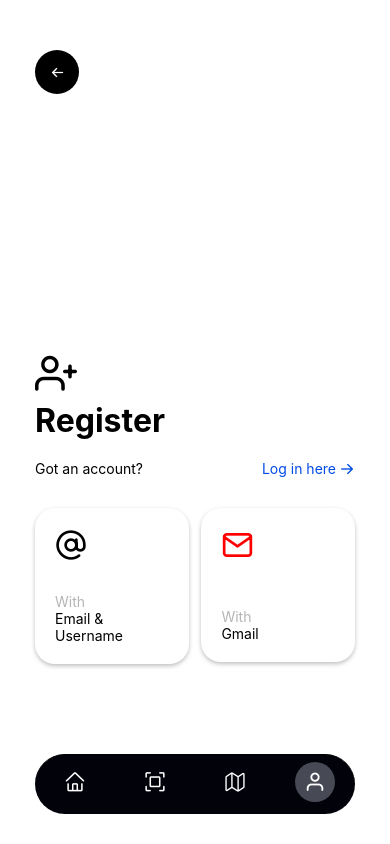
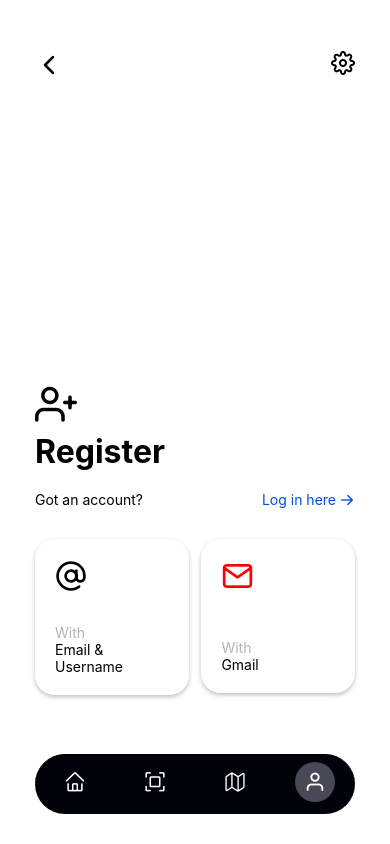
Before and after one commit to HaugaardThomas/Messe-App-Working, a React Native app in the folder client/: screen /LoginRegisterScreen in a window 390 px wide. Built offline with nearby package versions, Linux system fonts and the light colour scheme; no server answers.

Commit message:
SettingsNotloggedin er lavet og sat op. (arrow tilbage i modal er aligned med den på login siden)

```diff
--- a/client/App.js
+++ b/client/App.js
@@ -9,11 +9,11 @@ import { ThemeProvider, ThemeContext } from './context/ThemeContext';
 
 export default function App() {
   return (
+    <ThemeProvider>
     <LoginProvider>
-      <ThemeProvider>
       <AppContent />
-      </ThemeProvider>
     </LoginProvider>
+    </ThemeProvider>
   );
 }
 
--- a/client/components/loginModal.js
+++ b/client/components/loginModal.js
@@ -60,8 +60,9 @@ const LoginModal = ({ modalLoginVisible, setModalLoginVisible }) => {
       await AsyncStorage.setItem("userID", response.data.userID);
       await AsyncStorage.setItem("username", response.data.username);
 
+      await AsyncStorage.getItem('theme');
+      login();
 
-      login();
 
       setModalLoginVisible(false);
       navigation.navigate("ProfileScreen");
--- /dev/null
+++ b/client/components/settingNotLoggedInModal.js
@@ -0,0 +1,106 @@
+import {
+    View,
+    Text,
+    StyleSheet,
+    Image,
+    SafeAreaView,
+    TextInput,
+    FlatList,
+    ScrollView,
+    TouchableOpacity,
+    ActivityIndicator,
+
+    Dimensions,
+  } from "react-native";
+  import React, { useState, useEffect, useContext } from "react";
+  import { useNavigation } from '@react-navigation/native';
+  import Modal from 'react-native-modal';
+
+  // Image
+  import img1 from "../assets/images/Shop_transparent.png";
+  import arrowCloseButton from "../assets/images/Arrow_close_button.png";
+
+    // CONTEXT
+ import { ThemeContext } from "../context/ThemeContext";
+
+ // ICONS
+ import { Ionicons } from '@expo/vector-icons';
+
+
+
+const SettingNotLoggedInModal = ({settingNoModal, setSettingNoModal}) => {
+    const navigation = useNavigation();
+
+       // DARKMODE
+       const { theme, toggleTheme } = useContext(ThemeContext);
+
+
+    return (
+        <>
+        <Modal
+     animationIn="slideInRight"
+     animationInTiming={800}
+     animationOut="slideOutRight"
+     animationOutTiming={800}
+     backdropTransitionInTiming={800}
+     backdropTransitionOutTiming={800}
+     swipeDirection="right"
+     onSwipeComplete={() => setSettingNoModal(false)}
+        isVisible={settingNoModal}
+        onRequestClose={() => {
+            setSettingNoModal(!settingNoModal);
+        }}
+        style={styles.cardModal}
+      >
+         <View style={[styles.centeredView, {backgroundColor: theme.backgroundColor}]}>
+         <View style={[styles.modalView, {backgroundColor: theme.backgroundColor}]}>
+
+
+          <View style={styles.goBackContainer}>
+            <TouchableOpacity onPress={() => setSettingNoModal(!settingNoModal)}>
+            <Ionicons  name="chevron-back" size={28} color={theme.textColor} />
+            </TouchableOpacity>
+          </View>
+
+
+          </View>
+        </View>
+      </Modal>
+      </>
+    )
+
+}
+
+export default SettingNotLoggedInModal;
+
+const windowWidth = Dimensions.get("window").width;
+const windowHeight = Dimensions.get("window").height;
+
+
+const styles = StyleSheet.create({
+ // Modal
+ cardModal: {
+    margin: 0,
+ },
+ centeredView: {
+    flex: 1,
+    justifyContent: "center",
+    alignItems: "center",
+  },
+  modalView: {
+    width: '100%',
+    height: '100%',
+    padding: 35,
+    paddingTop: 100,
+    shadowColor: "#000",
+    shadowOffset: {
+      width: 0,
+      height: 2,
+    },
+    shadowOpacity: 0.25,
+    shadowRadius: 4,
+    elevation: 5,
+  },
+
+
+})
--- a/client/components/standeModal.js
+++ b/client/components/standeModal.js
@@ -82,11 +82,21 @@ const StandeModal = ({modalVisible, setModalVisible, selectedItem, setSelectedIt
           <View style={[styles.modalView, {backgroundColor: theme.backgroundColor}]}>
 
         <ImageBackground source={img2} style={styles.modalImageBackground} >
+          <View style={styles.headerContainer}>
+
             <View style={styles.goBackContainer}>
             <TouchableOpacity onPress={() => setModalVisible(!modalVisible)}>
             {/* <Ionicons  name="chevron-back" size={24} color={theme.textColor} /> */}
             <Entypo style={styles.goBackIcon} name="chevron-with-circle-left" size={38} color={theme.backgroundColor} />
             </TouchableOpacity>
+          </View>
+
+          <View>
+            <TouchableOpacity>
+            <Ionicons name="heart-circle-outline" size={38} color="black" />
+            </TouchableOpacity>
+          </View>
+
           </View>
         </ImageBackground>
 
@@ -192,6 +202,10 @@ const styles = StyleSheet.create({
     // width: "100%",
     paddingTop: 30,
     paddingLeft: 30,
+  },
+  headerContainer: {
+    flexDirection: 'row',
+    justifyContent: 'space-between',
   },
   // modalImage: {
   //   width: "100%",
--- a/client/context/LoginProvider.js
+++ b/client/context/LoginProvider.js
@@ -1,4 +1,6 @@
 import React, { createContext, useContext, useState } from 'react';
+import { ThemeContext } from './ThemeContext';
+import AsyncStorage from '@react-native-async-storage/async-storage';
 
 const LoginContext = createContext();
 
@@ -12,6 +14,7 @@ export const useLogin = () => {
 
 export const LoginProvider = ({ children }) => {
   const [isLoggedIn, setIsLoggedIn] = useState(false);
+
 
   const login = () => {
     setIsLoggedIn(true);
--- a/client/context/ThemeContext.js
+++ b/client/context/ThemeContext.js
@@ -53,7 +53,6 @@ export const ThemeProvider = ({ children }) => {
 
   return (
     <ThemeContext.Provider value={{ theme: currentTheme, toggleTheme }}>
-     <StatusBar barStyle={theme === 'light' ? 'dark-content' : 'light-content'} />
       {children}
     </ThemeContext.Provider>
   );
--- a/client/screens/HomeScreen.js
+++ b/client/screens/HomeScreen.js
@@ -36,7 +36,7 @@ const HomeScreen = () => {
   // DARKMODE
   const { theme, toggleTheme } = useContext(ThemeContext);
 
-  const [modalVisible, setModalVisible] = useState(true); //
+  const [modalVisible, setModalVisible] = useState(false);
   const [selectedItem, setSelectedItem] = useState({});
 
   const [query, setQuery] = useState("");
@@ -105,7 +105,7 @@ const HomeScreen = () => {
         <View style={styles.mainContainer}>
           <View style={styles.headerContainer}>
             <View style={styles.bellContainer}>
-            <Ionicons style={styles.bellIcon} name="notifications" size={24} color="black" />
+            <Ionicons style={styles.bellIcon} name="notifications" size={24} color={theme.textColor} />
             </View>
           </View>
           <View>
--- a/client/screens/LoginRegisterScreen.js
+++ b/client/screens/LoginRegisterScreen.js
@@ -8,25 +8,33 @@ import {
   Modal,
   Dimensions,
 } from "react-native";
-import React, { useState, useEffect } from "react";
+import React, { useState, useEffect, useContext } from "react";
 
 import { useNavigation } from "@react-navigation/native";
 
 // Components
 import RegistrationModal from "../components/registerModal";
 import LoginModal from "../components/loginModal";
+import SettingNotLoggedInModal from '../components/settingNotLoggedInModal';
 
 // Images
 import arrowCloseButton from "../assets/images/Arrow_close_button.png";
 
 // Icon
-import { Feather, AntDesign } from "@expo/vector-icons";
+import { Feather, AntDesign, Ionicons } from "@expo/vector-icons";
+
+ // CONTEXT
+ import { ThemeContext } from "../context/ThemeContext";
 
 import { useLogin } from "../context/LoginProvider";
 
 const LoginRegisterScreen = () => {
   const navigation = useNavigation();
 
+    // DARKMODE
+    const { theme, toggleTheme } = useContext(ThemeContext);
+
+  const [settingNoModal, setSettingNoModal] = useState(false);
   const [modalRegisterVisible, setModalRegisterVisible] = useState(false);
   const [modalLoginVisible, setModalLoginVisible] = useState(false);
   const { login, isLoggedIn } = useLogin();
@@ -51,13 +59,21 @@ const LoginRegisterScreen = () => {
     <>
       <SafeAreaView style={styles.safeAreaViewContainer}>
         <View style={styles.mainContainer}>
-          <View style={styles.goBackButtonContainer}>
-            <TouchableOpacity
-              style={styles.profileGoBackButton}
-              onPress={goBackButton}
-            >
-              <Image source={arrowCloseButton} />
+
+          <View style={styles.headerContainer}>
+
+          <View style={styles.goBackContainer}>
+            <TouchableOpacity onPress={() => setCardModalVisible(!cardModalVisible)}>
+            <Ionicons  name="chevron-back" size={28} color={theme.textColor} />
             </TouchableOpacity>
+          </View>
+
+          <View>
+          <TouchableOpacity onPress={() => setSettingNoModal(!settingNoModal)}>
+          <Feather name="settings" size={24} color={theme.textColor}  />
+            </TouchableOpacity>
+          </View>
+
           </View>
 
           <View style={styles.userRegisterIconContainer}>
@@ -139,6 +155,7 @@ const LoginRegisterScreen = () => {
           </View>
         </View>
         <RegistrationModal modalRegisterVisible={modalRegisterVisible} setModalRegisterVisible={setModalRegisterVisible}/>
+        <SettingNotLoggedInModal settingNoModal={settingNoModal} setSettingNoModal={setSettingNoModal} />
       </SafeAreaView>
     </>
   );
@@ -158,6 +175,10 @@ const styles = StyleSheet.create({
     paddingTop: 50,
     paddingLeft: 35,
     paddingRight: 35,
+  },
+  headerContainer: {
+    flexDirection: 'row',
+    justifyContent: 'space-between',
   },
   // GO BACK BUTTON
   goBackButtonContainer: {},
```
